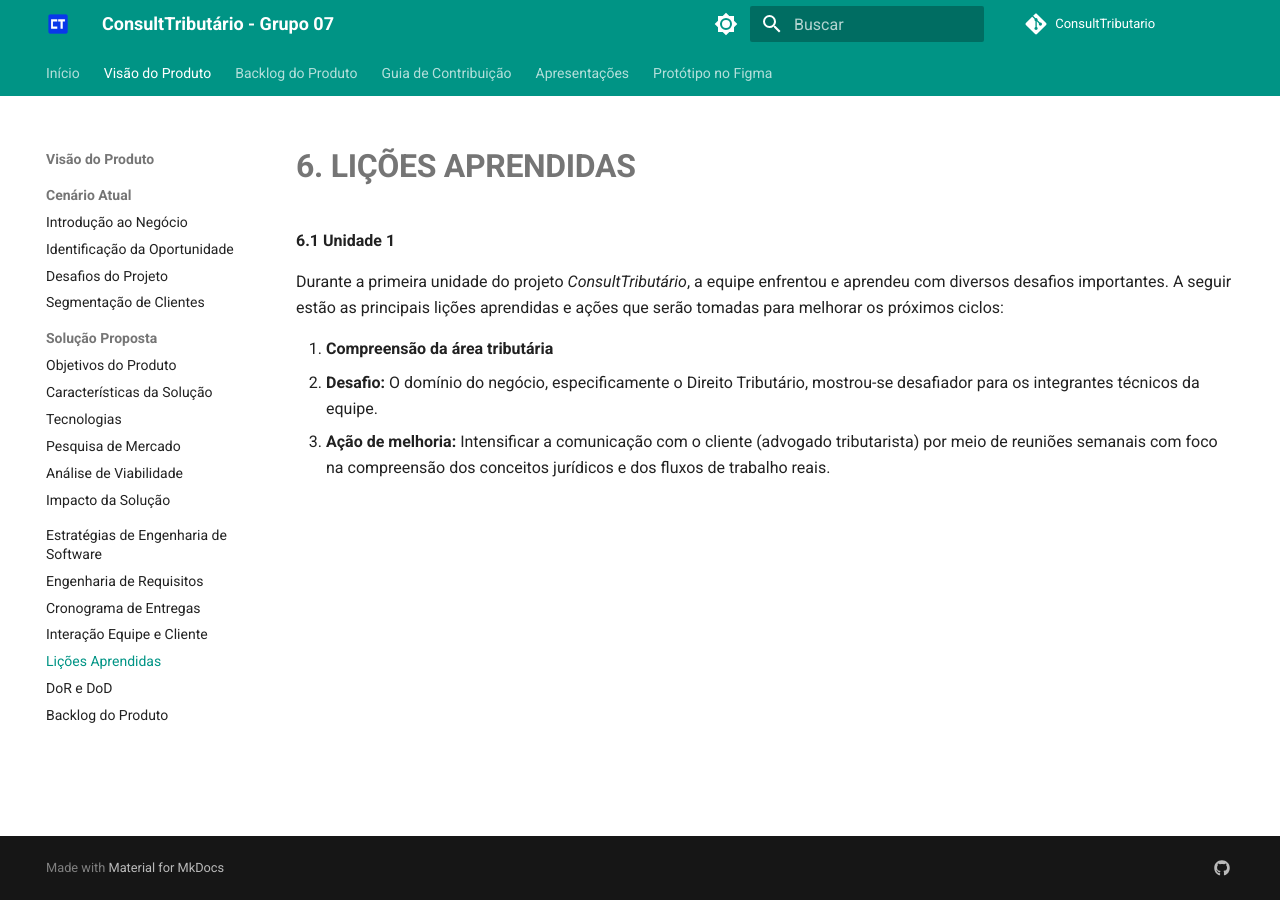
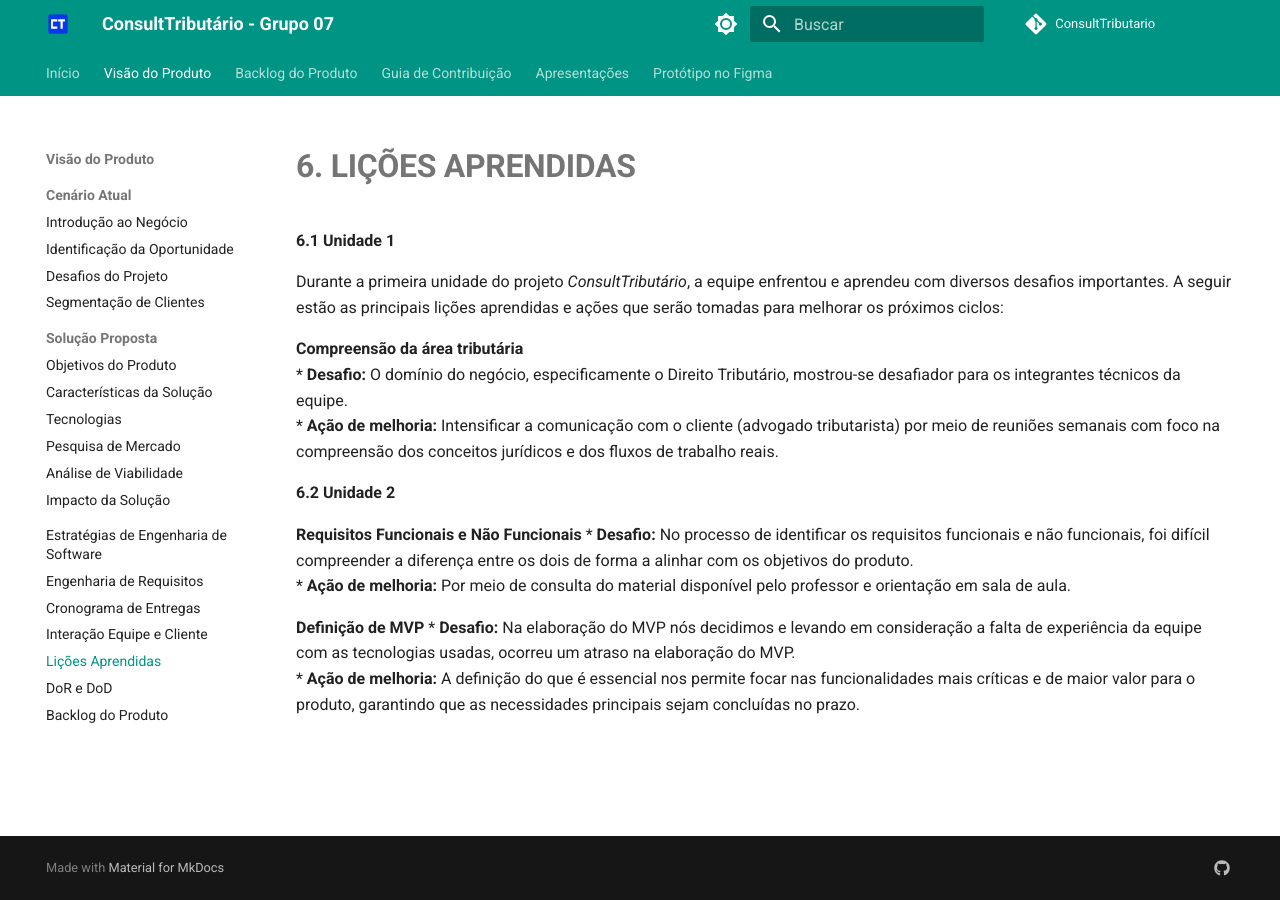
Before and after one commit to mdsreq-fga-unb/2025.1-T02-ConsultTributario, an MkDocs documentation site: the page built from docs/visao-produto/licoes-aprendidas.md, in a window 1280 px wide. Built offline with MkDocs 1.6.1 and Material for MkDocs 9.7.7, drawn with Linux system fonts in a browser that asks for light colours; comment, search, counter and statistics services are not loaded.

Commit message:
Lições aprendidas

```diff
--- a/docs/visao-produto/licoes-aprendidas.md
+++ b/docs/visao-produto/licoes-aprendidas.md
@@ -4,6 +4,17 @@
 
 Durante a primeira unidade do projeto *ConsultTributário*, a equipe enfrentou e aprendeu com diversos desafios importantes. A seguir estão as principais lições aprendidas e ações que serão tomadas para melhorar os próximos ciclos:
 
-1. **Compreensão da área tributária**
+**Compreensão da área tributária**
 * **Desafio:** O domínio do negócio, especificamente o Direito Tributário, mostrou-se desafiador para os integrantes técnicos da equipe.
 * **Ação de melhoria:** Intensificar a comunicação com o cliente (advogado tributarista) por meio de reuniões semanais com foco na compreensão dos conceitos jurídicos e dos fluxos de trabalho reais.
+
+
+**6.2 Unidade 2**
+
+**Requisitos Funcionais e Não Funcionais**
+* **Desafio:** No processo de identificar os requisitos funcionais e não funcionais, foi difícil compreender a diferença entre os dois de forma a alinhar com os objetivos do produto.
+* **Ação de melhoria:** Por meio de consulta do material disponível pelo professor e orientação em sala de aula.
+
+**Definição de MVP**
+* **Desafio:** Na elaboração do MVP nós decidimos e levando em consideração a falta de experiência da equipe com as tecnologias usadas, ocorreu um atraso na elaboração do MVP.
+* **Ação de melhoria:** A definição do que é essencial nos permite focar nas funcionalidades mais críticas e de maior valor para o produto, garantindo que as necessidades principais sejam concluídas no prazo.
```
